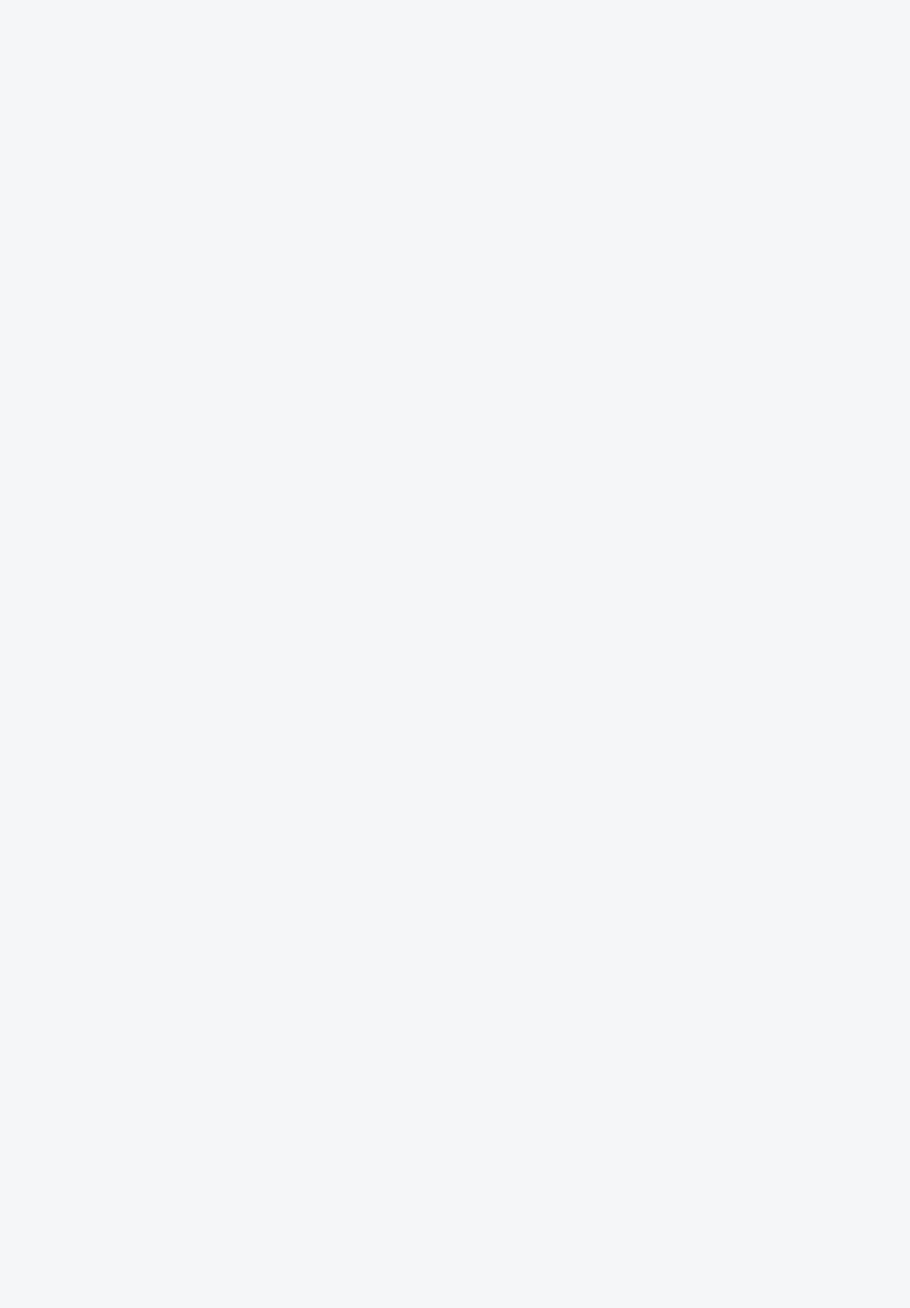
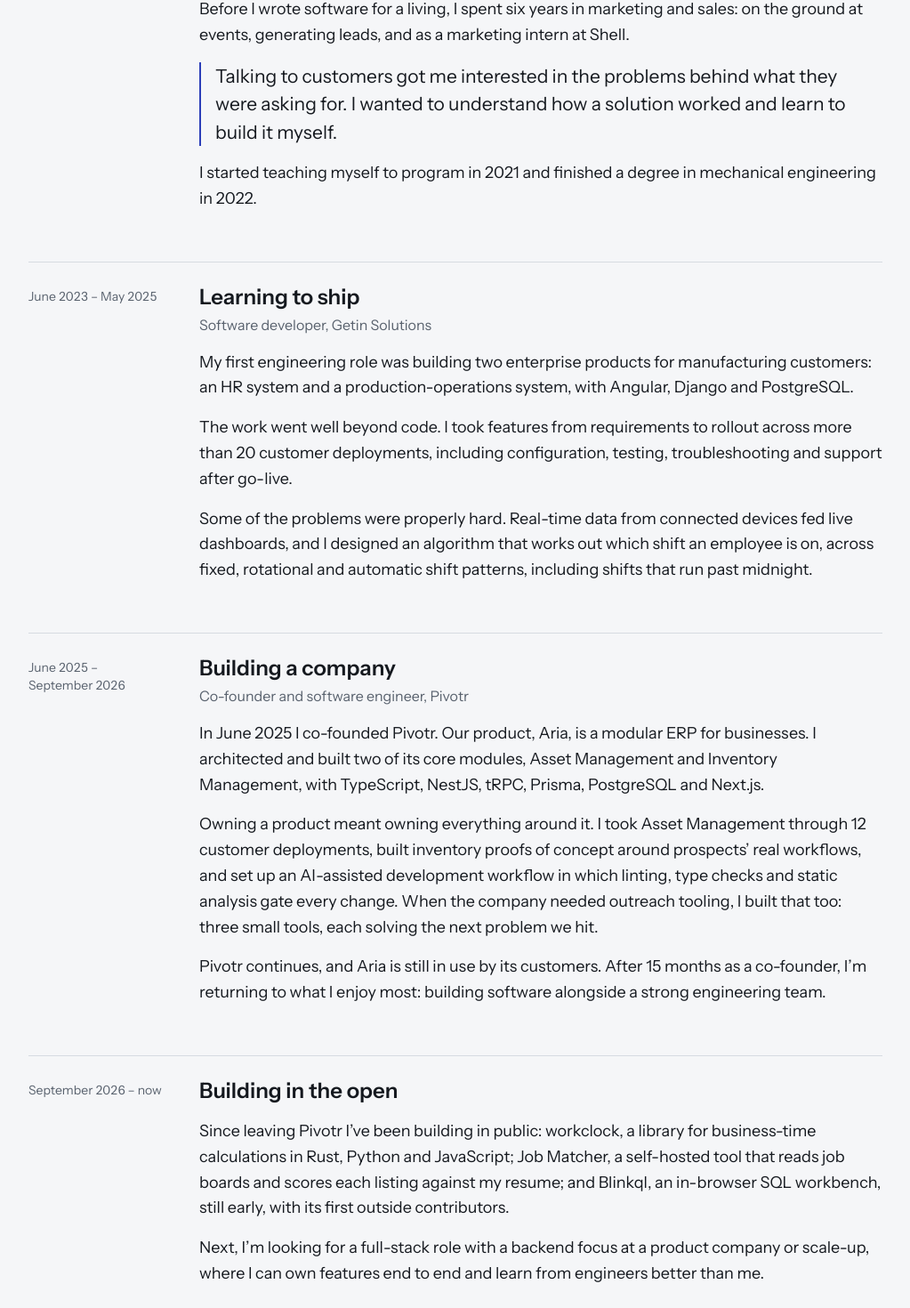
Before and after one commit to Karthik-beta/personal-website, a Next.js app: page / in a window 1280 px wide. Shown: the part 1236-2706 px from the top of the page at 89% size, without its empty margins (128-1151 px from the left). Before the commit the page ends 1221 px from the top, so only its background shows below. Built offline with nearby package versions, Linux system fonts and the light colour scheme.

Commit message:
feat: add story chapters to the home page

```diff
--- a/src/app/page.tsx
+++ b/src/app/page.tsx
@@ -1,3 +1,4 @@
+import { Chapters } from "@/components/home/chapters";
 import { Hero } from "@/components/home/hero";
 
 // Sections are added one at a time in Phase 5, each reviewed before the next.
@@ -5,6 +6,7 @@ export default function Home() {
   return (
     <main id="content">
       <Hero />
+      <Chapters />
     </main>
   );
 }
--- /dev/null
+++ b/src/components/home/chapters.tsx
@@ -0,0 +1,135 @@
+import { Quote } from "@/components/site/quote";
+import { TimeRow } from "@/components/site/time-row";
+import { Container } from "@/components/ui/container";
+import { MarginGrid } from "./margin-grid";
+
+function Range({ from, to }: { from: [string, string]; to?: [string, string] }) {
+  return (
+    <>
+      <time dateTime={from[0]} className="whitespace-nowrap">
+        {from[1]}
+      </time>{" "}
+      –{" "}
+      {to ? (
+        <time dateTime={to[0]} className="whitespace-nowrap">
+          {to[1]}
+        </time>
+      ) : (
+        "now"
+      )}
+    </>
+  );
+}
+
+function Chapter({
+  title,
+  role,
+  children,
+}: {
+  title: string;
+  role?: string;
+  children: React.ReactNode;
+}) {
+  return (
+    <article className="grid gap-4">
+      <header className="grid gap-1">
+        <h3 className="text-xl font-semibold stretch-title">{title}</h3>
+        {role && <p className="text-sm text-muted">{role}</p>}
+      </header>
+      {children}
+    </article>
+  );
+}
+
+/** The story path: four dated chapters in the time margin. Facts only from the approved story. */
+export function Chapters() {
+  return (
+    <section aria-labelledby="story-title" className="pb-16 lg:pb-24">
+      <Container className="grid gap-10 md:gap-14">
+        <MarginGrid>
+          <h2 id="story-title" className="text-2xl font-semibold stretch-heading">
+            How I got here
+          </h2>
+        </MarginGrid>
+
+        <TimeRow when={<Range from={["2017", "2017"]} to={["2023", "2023"]} />}>
+          <Chapter title="Customers first" role="Marketing and sales">
+            <p>
+              Before I wrote software for a living, I spent six years in marketing and sales: on the
+              ground at events, generating leads, and as a marketing intern at Shell.
+            </p>
+            <Quote>
+              Talking to customers got me interested in the problems behind what they were asking
+              for. I wanted to understand how a solution worked and learn to build it myself.
+            </Quote>
+            <p>
+              I started teaching myself to program in 2021 and finished a degree in mechanical
+              engineering in 2022.
+            </p>
+          </Chapter>
+        </TimeRow>
+
+        <TimeRow when={<Range from={["2023-06", "June 2023"]} to={["2025-05", "May 2025"]} />}>
+          <Chapter title="Learning to ship" role="Software developer, Getin Solutions">
+            <p>
+              My first engineering role was building two enterprise products for manufacturing
+              customers: an HR system and a production-operations system, with Angular, Django and
+              PostgreSQL.
+            </p>
+            <p>
+              The work went well beyond code. I took features from requirements to rollout across
+              more than 20 customer deployments, including configuration, testing, troubleshooting
+              and support after go-live.
+            </p>
+            <p>
+              Some of the problems were properly hard. Real-time data from connected devices fed
+              live dashboards, and I designed an algorithm that works out which shift an employee is
+              on, across fixed, rotational and automatic shift patterns, including shifts that run
+              past midnight.
+            </p>
+          </Chapter>
+        </TimeRow>
+
+        <TimeRow
+          when={<Range from={["2025-06", "June 2025"]} to={["2026-09", "September 2026"]} />}
+        >
+          <Chapter title="Building a company" role="Co-founder and software engineer, Pivotr">
+            <p>
+              In June 2025 I co-founded Pivotr. Our product, Aria, is a modular ERP for businesses.
+              I architected and built two of its core modules, Asset Management and Inventory
+              Management, with TypeScript, NestJS, tRPC, Prisma, PostgreSQL and Next.js.
+            </p>
+            <p>
+              Owning a product meant owning everything around it. I took Asset Management through 12
+              customer deployments, built inventory proofs of concept around prospects&rsquo; real
+              workflows, and set up an AI-assisted development workflow in which linting, type
+              checks and static analysis gate every change. When the company needed outreach
+              tooling, I built that too: three small tools, each solving the next problem we hit.
+            </p>
+            <p>
+              Pivotr continues, and Aria is still in use by its customers. After 15 months as a
+              co-founder, I&rsquo;m returning to what I enjoy most: building software alongside a
+              strong engineering team.
+            </p>
+          </Chapter>
+        </TimeRow>
+
+        <TimeRow when={<Range from={["2026-09", "September 2026"]} />}>
+          <Chapter title="Building in the open">
+            <p>
+              Since leaving Pivotr I&rsquo;ve been building in public: workclock, a library for
+              business-time calculations in Rust, Python and JavaScript; Job Matcher, a self-hosted
+              tool that reads job boards and scores each listing against my resume; and Blinkql, an
+              in-browser SQL workbench, still early, with its first outside contributors.
+            </p>
+            <p>
+              Next, I&rsquo;m looking for a full-stack role with a backend focus at a product
+              company or scale-up, where I can own features end to end and learn from engineers
+              better than me.
+            </p>
+          </Chapter>
+        </TimeRow>
+      </Container>
+    </section>
+  );
+}
```
